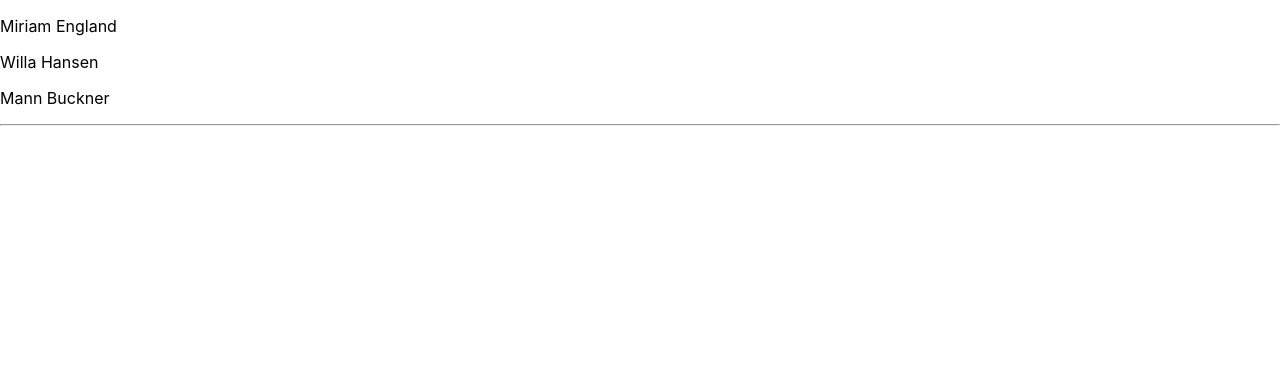
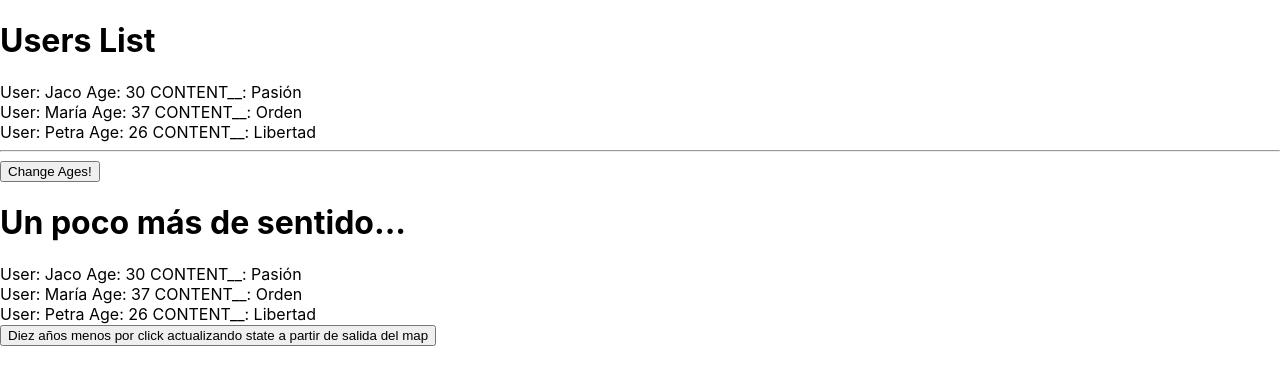
Before and after one commit to Jacoborodicio/js-training, a React (Create React App) app: page / in a window 1280 px wide. Shown: the top 384 px of the page. Built offline with nearby package versions, Linux system fonts and the light colour scheme.

Commit message:
Practicando state y props en nuevos componentes User&Users

```diff
--- a/src/App.js
+++ b/src/App.js
@@ -1,16 +1,15 @@
 import React, { Component } from 'react';
 import './App.css';
 import data from './data/arrayObjectsDummy';
-
+import Users from './components/users/users';
 
 // TODO: Comenzar con setState y props in depth
 class App extends Component {
   constructor(props) {
     super(props);
     this.state = {
-      name: 'demo',
       data: data,
-      allFriends: []
+      allFriends: null
     };
   }
 
@@ -18,32 +17,41 @@ class App extends Component {
     const value = this.state.data[indexItem]["friends"].map((item, index) => {
       return <p key={index}>{item.name}</p>;
     });
-    // console.log(value);
     return value;
   }
 
-  componentDidMount() {
-    console.log(this.state.name);
-    this.extractAllFriends();
-    console.log(this.state.name);
+  componentWillMount() {
+    // this.extractAllFriends();
   }
+
   extractAllFriends = () => {
-    //  const friends =  this.state.data.map(item => {
-    //    console.log(item.friends);
-    //   return item.friends;
+     const friends =  this.state.data.map(item => {
+      return item.friends
+    })
+      .map(obj => {
+      let names = '';
+      obj.forEach(it => {
+        console.log(it.name)
+        names += it.name + ' '
+      });
+      console.log("NAMES: ", names);
+      return names;
+    });
 
-    // });
-    // console.log("Friends: ",friends)
-    this.setState({name: 'jacobo'})}
+    console.log(friends);
+    this.setState((prevState, props) => {
+      return {allFriends: 'friends'}
+    }, console.log("STATE: ",this.state.allFriends))
 
+  }
   render() {
-    const friends = this.extractFriendsItemByIndex(3);
+    // const friends = this.extractFriendsItemByIndex(3);
     // const allFriends = this.state.allFriends.friends.map(friend => <p>{friend}</p>)
     // const allFriends = this.state.allFriends[0]
     return (
       <div className="App">
-       {friends}
-       <hr/>
+       {/* {friends} */}
+       <Users />
        {/* {allFriends} */}
       </div>
     );
--- /dev/null
+++ b/src/components/user/user.js
@@ -0,0 +1,8 @@
+import React from 'react';
+
+const User = props => {
+    const {age, name} = props;
+    return (<div>User: {name}  Age: {age} CONTENT__: {props.children}</div>)
+}
+
+export default User;
--- /dev/null
+++ b/src/components/users/users.js
@@ -0,0 +1,67 @@
+import React, {Component} from 'react';
+import User from '../user/user';
+
+class Users extends Component {
+    constructor(props) {
+        super(props);
+        this.state = {
+            users: [
+            {name: 'Jaco', age: 30, word: "Pasión"},
+            {name: 'María', age: 37, word: "Orden"},
+            {name: 'Petra', age: 26, word: "Libertad"}
+            ],
+            title: 'Users List'
+        }
+    }
+
+    changeAgesHandler = () => {
+        this.setState({
+            users: [
+                {name: 'Jaco', age: 20, word: "Pasión"},
+                {name: 'María', age: 47, word: "Orden"},
+                {name: 'Petra', age: 21, word: "Libertad"}
+                ]
+        });
+    }
+
+    newUsersState = () => {
+        const newState = this.state.users.map( user => {
+            const tempUser = user;
+            tempUser.age -= 10;
+            return tempUser;
+        });
+        this.setState({
+            newState
+        })
+    }
+    render () {
+        return(
+            <>
+            <div>
+                <h1>{this.state.title}</h1>
+                <User age={this.state.users[0].age} name={this.state.users[0].name}>{this.state.users[0].word}</User>
+                <User age={this.state.users[1].age} name={this.state.users[1].name}>{this.state.users[1].word}</User>
+                <User age={this.state.users[2].age} name={this.state.users[2].name}>{this.state.users[2].word}</User>
+                <hr/>
+                <button onClick={this.changeAgesHandler}>Change Ages!</button>
+            </div>
+
+            <div>
+                <h1>Un poco más de sentido...</h1>
+                {
+                    this.state.users.map((user, index) => {
+                        return <User key={index} age={user.age} name={user.name}>{user.word}</User>
+                    })
+                }
+                <button onClick={this.newUsersState}>
+                    Diez años menos por click actualizando state a partir de salida del map
+
+                </button>
+            </div>
+
+            </>
+        );
+    }
+}
+
+export default Users;
```
